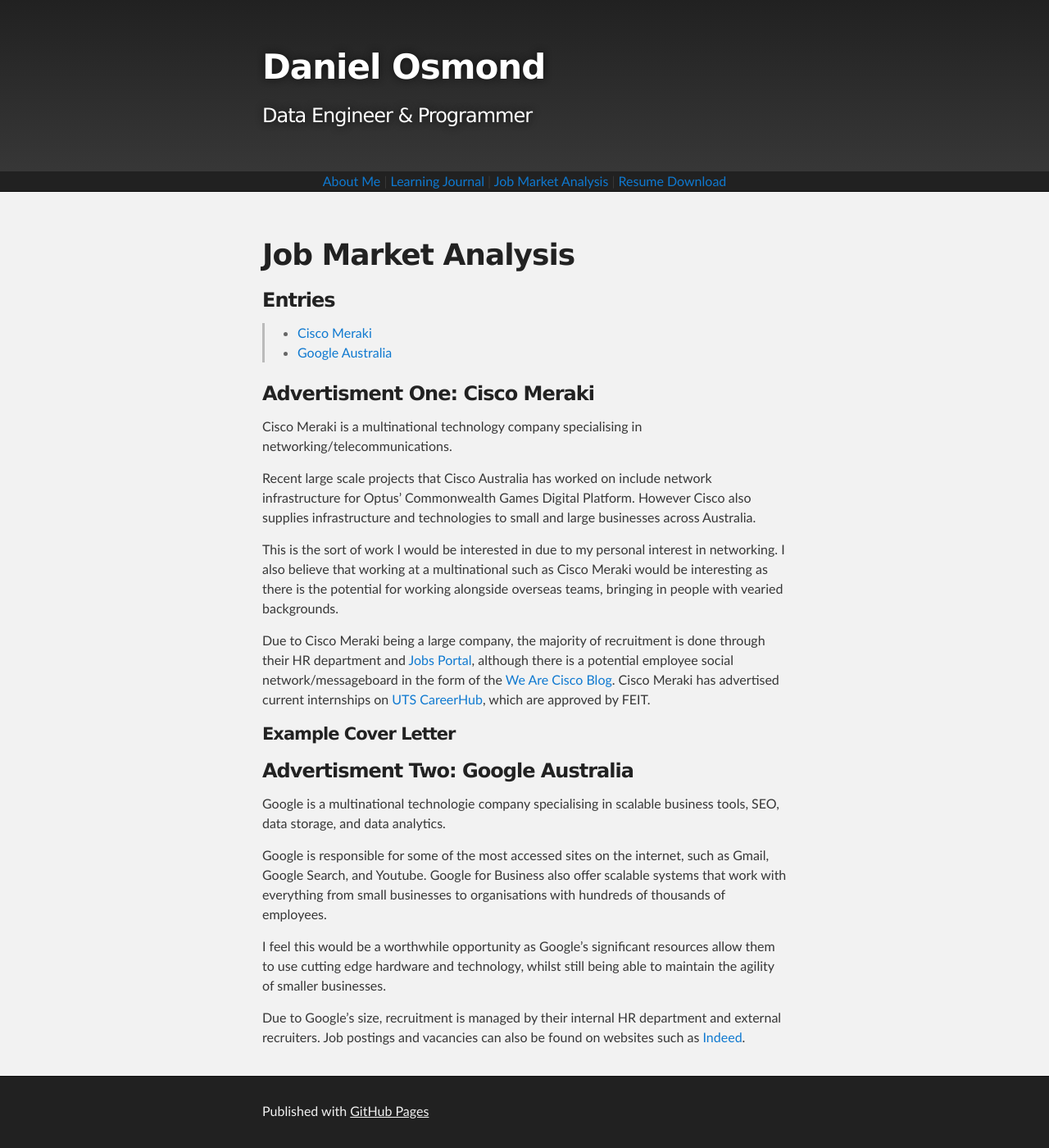
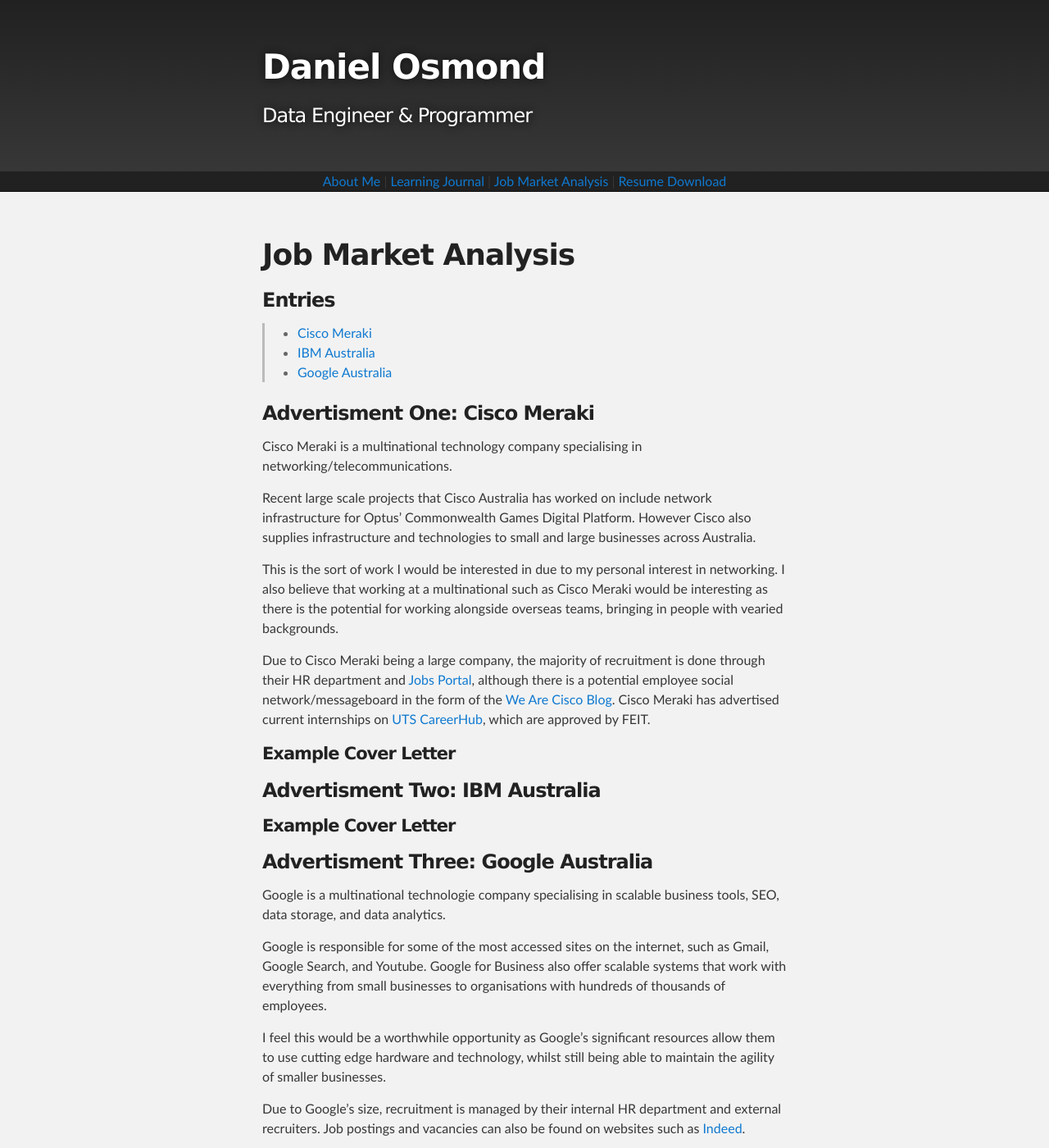
Before and after one commit to 13197963/13197963.github.io, a Jekyll site: the page built from marketAnalysis.md, in a window 1280 px wide and 1400 px high. Shown: the whole window at 82% size. Built offline with Jekyll 4.4.1, drawn with Linux system fonts in a browser that asks for light colours; our own code applies the rules of GitHub Pages for plain Markdown files.

Commit message:
Update marketAnalysis.md

```diff
--- a/marketAnalysis.md
+++ b/marketAnalysis.md
@@ -2,7 +2,8 @@
 
 ### Entries
 >- [Cisco Meraki](./marketAnalysis.md#advertisment-one-cisco-meraki)
->- [Google Australia](./marketAnalysis.md#advertisment-two-google-australia)
+>- [IBM Australia](./marketAnalysis.md#advertisment-two-ibm-australia)
+>- [Google Australia](./marketAnalysis.md#advertisment-three-google-australia)
 
 
 
@@ -20,8 +21,16 @@ Cisco Meraki has advertised current internships on [UTS CareerHub](https://caree
 
 
 
+### Advertisment Two: IBM Australia
 
-### Advertisment Two: Google Australia
+
+
+
+#### Example Cover Letter
+
+
+
+### Advertisment Three: Google Australia
 Google is a multinational technologie company specialising in scalable business tools, SEO, data storage, and data analytics.
 
 Google is responsible for some of the most accessed sites on the internet, such as Gmail, Google Search, and Youtube. Google for Business also offer scalable systems that work with everything from small businesses to organisations with hundreds of thousands of employees.
```
